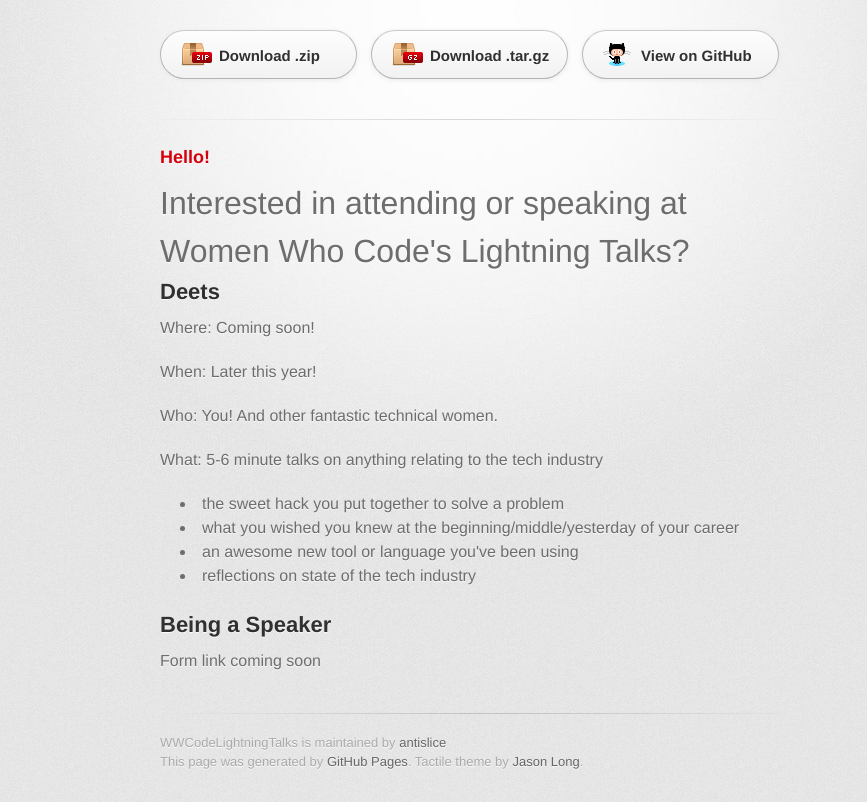
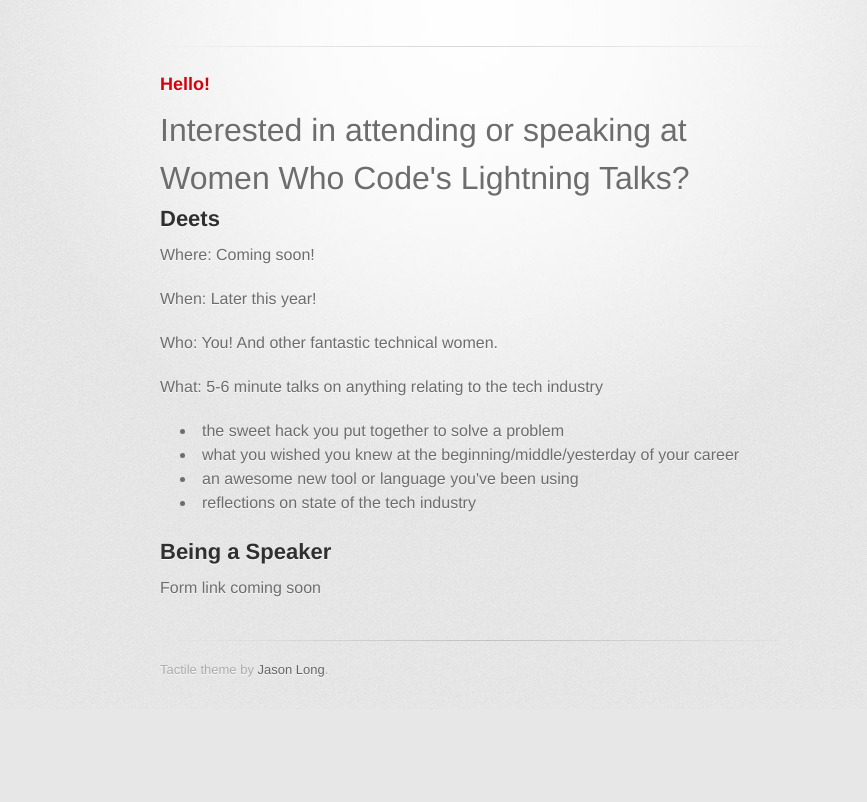
Before and after one commit to antislice/WWCodeLightningTalks, a plain HTML site: page index.html in a window 1280 px wide. Shown: the part 96-898 px from the top of the page, without its empty margins (170-1037 px from the left). After the commit the page ends 805 px from the top, so only its background shows below. Drawn offline with Linux system fonts and the light colour scheme; a web font is replaced by a local one.

Commit message:
remove download links

```diff
--- a/index.html
+++ b/index.html
@@ -10,7 +10,7 @@
     <!--[if lt IE 9]>
     <script src="//html5shiv.googlecode.com/svn/trunk/html5.js"></script>
     <![endif]-->
-    <title>WWCodeLightningTalks by antislice</title>
+    <title>WWCodeLightningTalks</title>
   </head>
 
   <body>
@@ -21,12 +21,6 @@
           <h1>WWCodeLightningTalks</h1>
           <h2></h2>
         </header>
-
-        <section id="downloads" class="clearfix">
-          <a href="https://github.com/antislice/WWCodeLightningTalks/zipball/master" id="download-zip" class="button"><span>Download .zip</span></a>
-          <a href="https://github.com/antislice/WWCodeLightningTalks/tarball/master" id="download-tar-gz" class="button"><span>Download .tar.gz</span></a>
-          <a href="https://github.com/antislice/WWCodeLightningTalks" id="view-on-github" class="button"><span>View on GitHub</span></a>
-        </section>
 
         <hr>
 
@@ -60,8 +54,7 @@
         </section>
 
         <footer>
-          WWCodeLightningTalks is maintained by <a href="https://github.com/antislice">antislice</a><br>
-          This page was generated by <a href="http://pages.github.com">GitHub Pages</a>. Tactile theme by <a href="https://twitter.com/jasonlong">Jason Long</a>.
+          Tactile theme by <a href="https://twitter.com/jasonlong">Jason Long</a>.
         </footer>
 
 
```
